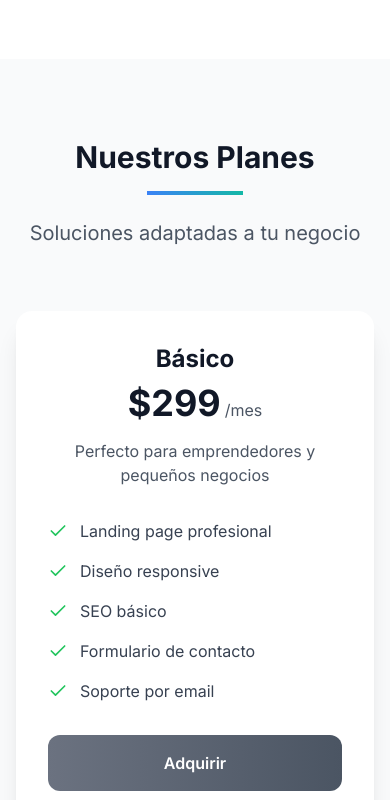
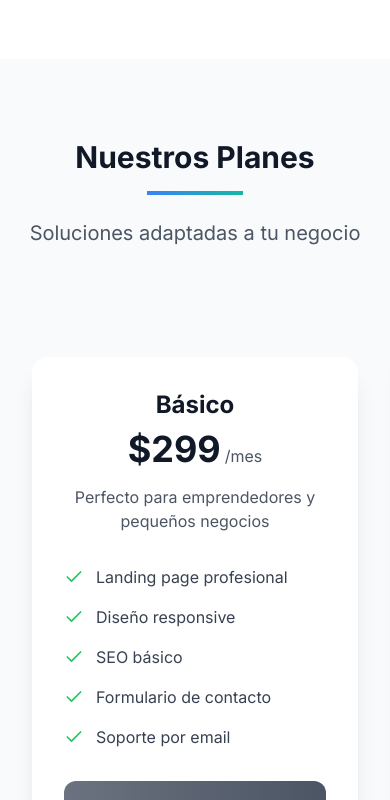
Before and after one commit to leon55490/NeoAstrum, a React (Vite) app: page / in a window 390 px wide. Shown: the part 3500-4300 px from the top of the page. Built offline with nearby package versions, Linux system fonts and the light colour scheme.

Commit message:
responsive planes

```diff
--- a/package.json
+++ b/package.json
@@ -21,7 +21,8 @@
     "nodemailer": "^7.0.5",
     "react": "^18.3.1",
     "react-dom": "^18.3.1",
-    "react-i18next": "^13.5.0"
+    "react-i18next": "^13.5.0",
+    "swiper": "^11.2.10"
   },
   "devDependencies": {
     "@eslint/js": "^9.9.1",
--- a/src/components/sections/Plans.tsx
+++ b/src/components/sections/Plans.tsx
@@ -1,6 +1,11 @@
 import React from 'react';
 import { useTranslation } from 'react-i18next';
 import { Check, Star } from 'lucide-react';
+import { Swiper, SwiperSlide } from 'swiper/react';
+import { Navigation, Pagination } from 'swiper/modules';
+import 'swiper/css';
+import 'swiper/css/navigation';
+import 'swiper/css/pagination';
 
 const Plans: React.FC = () => {
 	const { t } = useTranslation();
@@ -14,7 +19,7 @@ const Plans: React.FC = () => {
 			features: t('plans.basic.features', { returnObjects: true }) as string[],
 			cta: t('plans.basic.cta'),
 			popular: false,
-      gradient: 'from-gray-500 to-gray-600'
+			gradient: 'from-gray-500 to-gray-600',
 		},
 		{
 			name: t('plans.medium.name'),
@@ -24,7 +29,7 @@ const Plans: React.FC = () => {
 			features: t('plans.medium.features', { returnObjects: true }) as string[],
 			cta: t('plans.medium.cta'),
 			popular: true,
-      gradient: 'from-primary-500 to-secondary-500'
+			gradient: 'from-primary-500 to-secondary-500',
 		},
 		{
 			name: t('plans.advanced.name'),
@@ -34,28 +39,13 @@ const Plans: React.FC = () => {
 			features: t('plans.advanced.features', { returnObjects: true }) as string[],
 			cta: t('plans.advanced.cta'),
 			popular: false,
-      gradient: 'from-accent-500 to-accent-600'
-    }
+			gradient: 'from-accent-500 to-accent-600',
+		},
 	];
 
-  return (
-    <section id="plans" className="py-20 bg-gray-50 dark:bg-gray-800">
-      <div className="max-w-7xl mx-auto px-4 sm:px-6 lg:px-8">
-        <div className="text-center mb-16">
-          <h2 className="text-3xl md:text-4xl font-bold text-gray-900 dark:text-white mb-4">
-            {t('plans.title')}
-          </h2>
-          <div className="w-24 h-1 bg-gradient-to-r from-primary-500 to-secondary-500 mx-auto mb-6"></div>
-          <p className="text-xl text-gray-600 dark:text-gray-300">
-            {t('plans.subtitle')}
-          </p>
-        </div>
-
-        <div className="grid grid-cols-1 md:grid-cols-3 gap-8">
-          {plans.map((plan, index) => (
+	const PlanCard = ({ plan, index }: { plan: any; index: number }) => (
 		<div
-              key={index}
-              className={`relative bg-white dark:bg-gray-900 rounded-2xl shadow-xl hover:shadow-2xl transform hover:-translate-y-2 transition-all duration-300 ${
+			className={`relative bg-white dark:bg-gray-900 rounded-2xl shadow-xl hover:shadow-2xl transform hover:-translate-y-2 transition-all duration-300 h-full ${
 				plan.popular ? 'ring-4 ring-primary-500 scale-105' : ''
 			}`}
 		>
@@ -77,34 +67,115 @@ const Plans: React.FC = () => {
 						<span className="text-4xl font-bold text-gray-900 dark:text-white">
 							{plan.price}
 						</span>
-                    <span className="text-gray-600 dark:text-gray-400 ml-1">
-                      {plan.period}
-                    </span>
+						<span className="text-gray-600 dark:text-gray-400 ml-1">{plan.period}</span>
 					</div>
-                  <p className="text-gray-600 dark:text-gray-300 mt-4">
-                    {plan.description}
-                  </p>
+					<p className="text-gray-600 dark:text-gray-300 mt-4">{plan.description}</p>
 				</div>
 
 				<ul className="space-y-4 mb-8">
 					{plan.features.map((feature, featureIndex) => (
 						<li key={featureIndex} className="flex items-start">
 							<Check className="w-5 h-5 text-green-500 mr-3 mt-0.5 flex-shrink-0" />
-                      <span className="text-gray-700 dark:text-gray-300">
-                        {feature}
-                      </span>
+							<span className="text-gray-700 dark:text-gray-300">{feature}</span>
 						</li>
 					))}
 				</ul>
 
-                <button className={`w-full py-4 px-6 rounded-xl font-semibold text-white bg-gradient-to-r ${plan.gradient} hover:shadow-lg transform hover:-translate-y-1 transition-all duration-300`}>
+				<button
+					className={`w-full py-4 px-6 rounded-xl font-semibold text-white bg-gradient-to-r ${plan.gradient} hover:shadow-lg transform hover:-translate-y-1 transition-all duration-300`}
+				>
 					{plan.cta}
 				</button>
 			</div>
 		</div>
+	);
+
+	return (
+		<section id="plans" className="py-20 bg-gray-50 dark:bg-gray-800">
+			<div className="max-w-7xl mx-auto px-4 sm:px-6 lg:px-8">
+				<div className="text-center mb-16">
+					<h2 className="text-3xl md:text-4xl font-bold text-gray-900 dark:text-white mb-4">
+						{t('plans.title')}
+					</h2>
+					<div className="w-24 h-1 bg-gradient-to-r from-primary-500 to-secondary-500 mx-auto mb-6"></div>
+					<p className="text-xl text-gray-600 dark:text-gray-300">
+						{t('plans.subtitle')}
+					</p>
+				</div>
+
+				{/* Desktop Grid */}
+				<div className="hidden md:grid grid-cols-1 md:grid-cols-3 gap-8">
+					{plans.map((plan, index) => (
+						<PlanCard key={index} plan={plan} index={index} />
 					))}
 				</div>
+
+				{/* Mobile Carousel */}
+				<div className="md:hidden">
+					<Swiper
+						modules={[Navigation, Pagination]}
+						spaceBetween={20}
+						slidesPerView={1}
+						navigation={false}
+						pagination={{ clickable: true }}
+						className="plans-swiper"
+						centeredSlides={true}
+					>
+						{plans.map((plan, index) => (
+							<SwiperSlide key={index}>
+								<div className="px-4 py-4">
+									<PlanCard plan={plan} index={index} />
 								</div>
+							</SwiperSlide>
+						))}
+					</Swiper>
+				</div>
+			</div>
+
+			<style jsx global>{`
+				.plans-swiper {
+					padding-bottom: 60px !important;
+					padding-top: 30px !important;
+					overflow: visible !important;
+					width: 100% !important;
+				}
+				.plans-swiper .swiper-wrapper {
+					align-items: stretch;
+					overflow: visible !important;
+				}
+				.plans-swiper .swiper-slide {
+					height: auto !important;
+					display: flex !important;
+					flex-direction: column !important;
+					width: 100% !important;
+					overflow: visible !important;
+				}
+				.plans-swiper .swiper-pagination {
+					bottom: 10px !important;
+					position: relative !important;
+					margin-top: 20px !important;
+				}
+				.plans-swiper .swiper-pagination-bullet {
+					background: #6366f1 !important;
+					opacity: 0.5 !important;
+					width: 8px !important;
+					height: 8px !important;
+				}
+				.plans-swiper .swiper-pagination-bullet-active {
+					opacity: 1 !important;
+				}
+				/* Ocultar navegación en mobile */
+				.plans-swiper .swiper-button-next,
+				.plans-swiper .swiper-button-prev {
+					display: none !important;
+				}
+				/* Contenedor de la sección para evitar scroll horizontal */
+				@media (max-width: 768px) {
+					#plans {
+						overflow-x: hidden;
+					}
+				}
+			`}</style>
 		</section>
 	);
 };
```
Also changed, not shown: 1 other file (tests, documents, lock files or other folders). Lines whose indentation alone changed are shown as unchanged.
